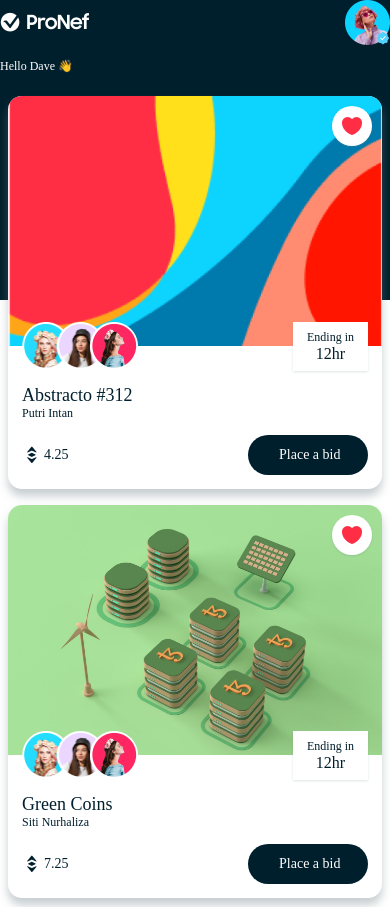
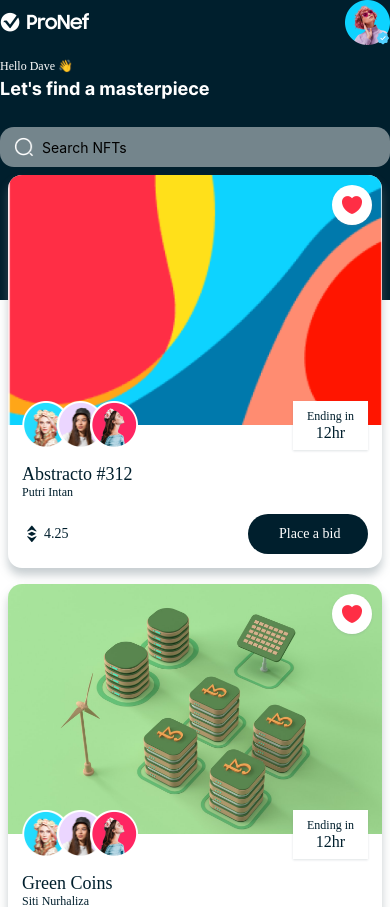
Before and after one commit to Davidcastel26/react_native_app, a React Native app: screen /Home in a window 390 px wide. Shown: the top 907 px of the page. Built offline with nearby package versions, Linux system fonts and the light colour scheme.

Commit message:
Update HomeHeader.js

```diff
--- a/components/HomeHeader.js
+++ b/components/HomeHeader.js
@@ -1,4 +1,4 @@
-import { View, Text, Image } from 'react-native'
+import { View, Text, Image, TextInput } from 'react-native'
 import { COLORS, FONTS, SIZES, assets } from '../Constants'
 
 const HomeHeader = () => {
@@ -35,6 +35,34 @@
         >
           Hello Dave 👋
         </Text>
+        <Text
+          style={{fontFamily:FONTS.bold, fontSize: SIZES.large, marginTop:SIZES.base / 2, color: COLORS.white}}
+        >
+          Let's find a masterpiece
+        </Text>
+      </View>
+      <View style={{marginTop: SIZES.font}}>
+        <View style={{
+            width:"100%",
+            borderRadius: SIZES.font,
+            backgroundColor: COLORS.gray,
+            flexDirection:'row',
+            alignItems:'center',
+            paddingHorizontal: SIZES.font,
+            paddingVertical: SIZES.small - 2
+          }}
+        >
+          <Image
+            source={assets.search}
+            resizeMode="contain"
+            style={{width:20, height: 20, marginRight: SIZES.base}}
+          />
+          <TextInput
+            placeholder="Search NFTs"
+            style={{flex: 1}}
+            onChangeText={() =>{}}
+          />
+        </View>
       </View>
     </View>
   )
```
